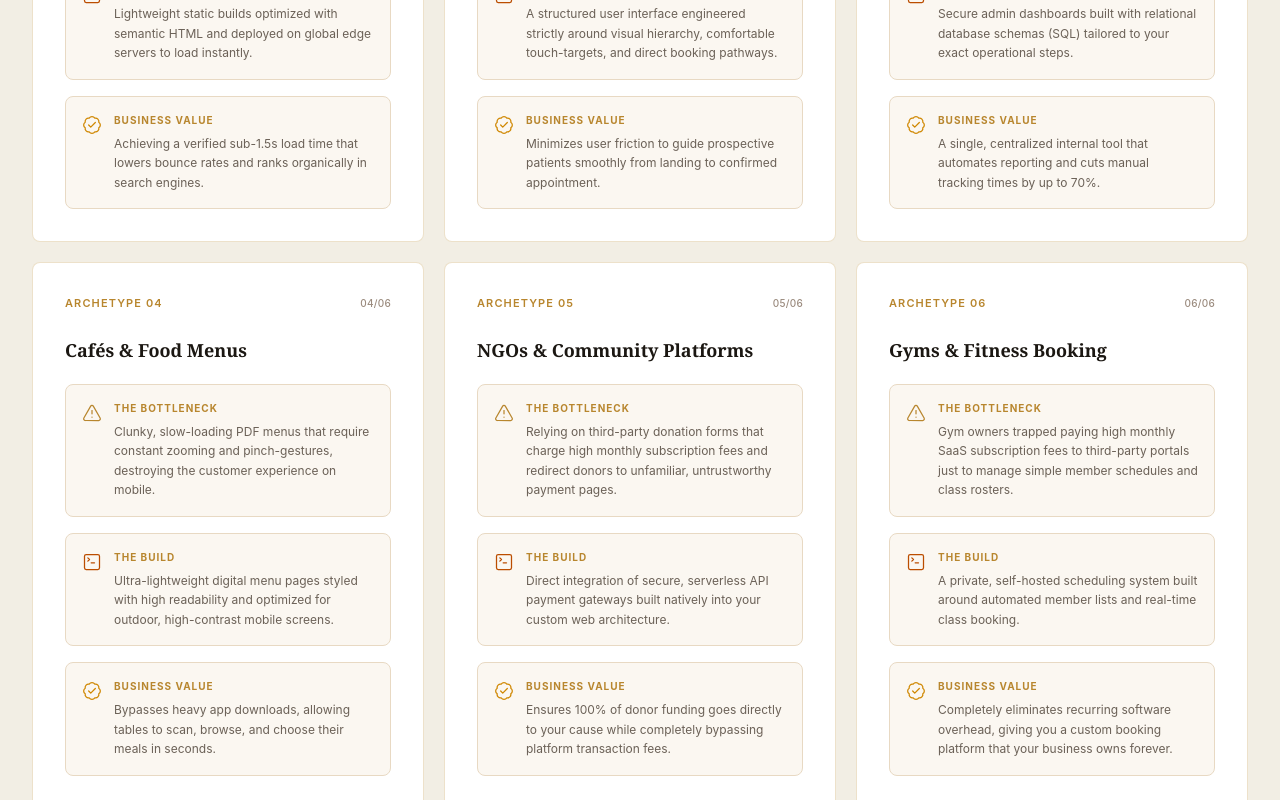
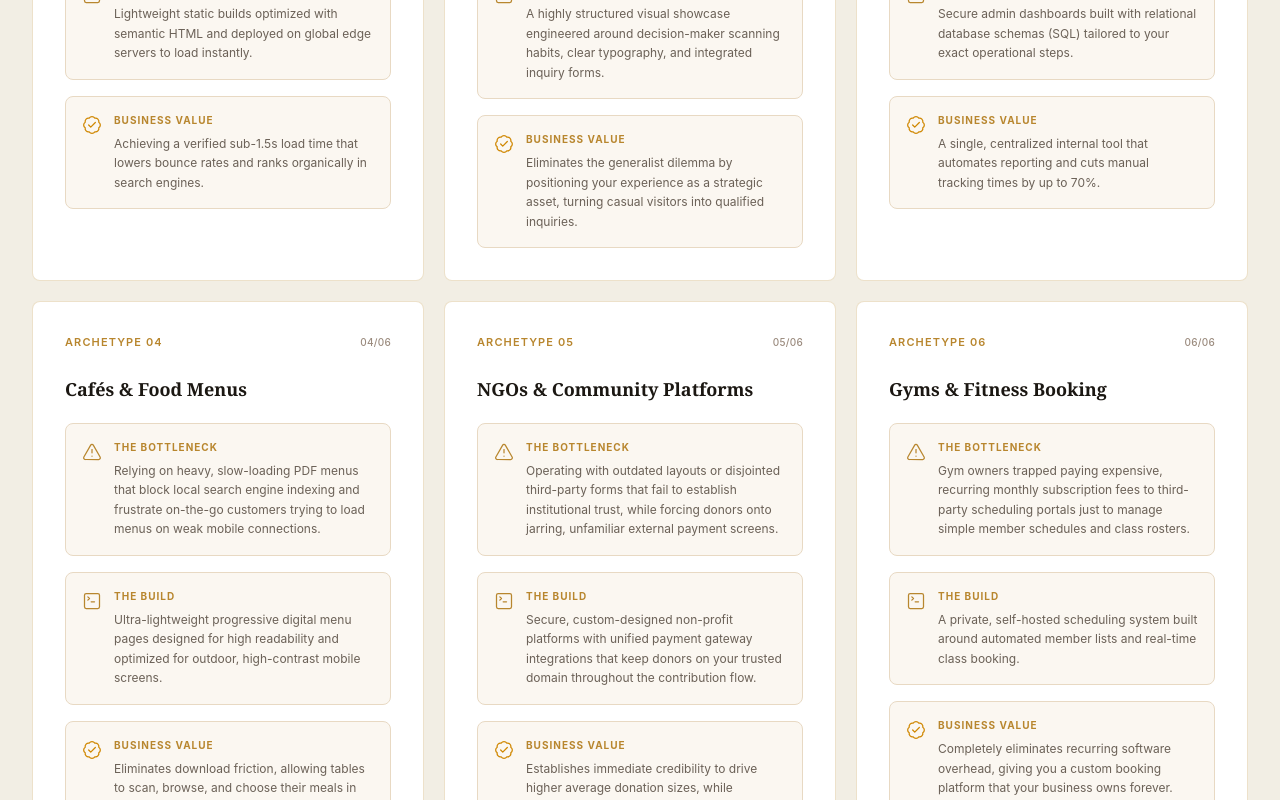
Before and after one commit to GopalNavetia/Business-Website, a React app: page /our-work in a window 1280 px wide. Shown: the part 980-1780 px from the top of the page. Built offline with nearby package versions, Linux system fonts and the light colour scheme; the HTML template or start-up script is replaced by a standard one.

Commit message:
COntent Correct

```diff
--- a/src/pages/OurWork.jsx
+++ b/src/pages/OurWork.jsx
@@ -75,13 +75,13 @@
             title: "Professional Portfolios",
             bottleneck: "THE BOTTLENECK",
             bottleneckText:
-                "Medical and consultancy sites often feature cluttered layouts that overwhelm patients, causing them to abandon the page before booking.",
+                "Independent professionals and consultants often present static, resume-style sites that fail to demonstrate authority or capture direct business leads.",
             build: "THE BUILD",
             buildText:
-                "A structured user interface engineered strictly around visual hierarchy, comfortable touch-targets, and direct booking pathways.",
+                "A highly structured visual showcase engineered around decision-maker scanning habits, clear typography, and integrated inquiry forms.",
             value: "BUSINESS VALUE",
             valueText:
-                "Minimizes user friction to guide prospective patients smoothly from landing to confirmed appointment.",
+                "Eliminates the generalist dilemma by positioning your experience as a strategic asset, turning casual visitors into qualified inquiries.",
         },
         {
             number: "03/06",
@@ -103,13 +103,13 @@
             title: "Cafés & Food Menus",
             bottleneck: "THE BOTTLENECK",
             bottleneckText:
-                "Clunky, slow-loading PDF menus that require constant zooming and pinch-gestures, destroying the customer experience on mobile.",
+                "Relying on heavy, slow-loading PDF menus that block local search engine indexing and frustrate on-the-go customers trying to load menus on weak mobile connections.",
             build: "THE BUILD",
             buildText:
-                "Ultra-lightweight digital menu pages styled with high readability and optimized for outdoor, high-contrast mobile screens.",
+                "Ultra-lightweight progressive digital menu pages designed for high readability and optimized for outdoor, high-contrast mobile screens.",
             value: "BUSINESS VALUE",
             valueText:
-                "Bypasses heavy app downloads, allowing tables to scan, browse, and choose their meals in seconds.",
+                "Eliminates download friction, allowing tables to scan, browse, and choose their meals in seconds.",
         },
         {
             number: "05/06",
@@ -117,13 +117,13 @@
             title: "NGOs & Community Platforms",
             bottleneck: "THE BOTTLENECK",
             bottleneckText:
-                "Relying on third-party donation forms that charge high monthly subscription fees and redirect donors to unfamiliar, untrustworthy payment pages.",
+                "Operating with outdated layouts or disjointed third-party forms that fail to establish institutional trust, while forcing donors onto jarring, unfamiliar external payment screens.",
             build: "THE BUILD",
             buildText:
-                "Direct integration of secure, serverless API payment gateways built natively into your custom web architecture.",
+                "Secure, custom-designed non-profit platforms with unified payment gateway integrations that keep donors on your trusted domain throughout the contribution flow.",
             value: "BUSINESS VALUE",
             valueText:
-                "Ensures 100% of donor funding goes directly to your cause while completely bypassing platform transaction fees.",
+                "Establishes immediate credibility to drive higher average donation sizes, while eliminating expensive monthly platform subscription overhead.",
         },
         {
             number: "06/06",
@@ -131,7 +131,7 @@
             title: "Gyms & Fitness Booking",
             bottleneck: "THE BOTTLENECK",
             bottleneckText:
-                "Gym owners trapped paying high monthly SaaS subscription fees to third-party portals just to manage simple member schedules and class rosters.",
+                "Gym owners trapped paying expensive, recurring monthly subscription fees to third-party scheduling portals just to manage simple member schedules and class rosters.",
             build: "THE BUILD",
             buildText:
                 "A private, self-hosted scheduling system built around automated member lists and real-time class booking.",
@@ -267,7 +267,7 @@
 
                                         {/* Build */}
                                         <div className="flex gap-3 rounded-lg border border-[#E8D9C3] bg-[#FBF7F1] p-4">
-                                            <SquareTerminal className="h-5 w-5 shrink-0 text-amber-700 mt-0.5" strokeWidth={1.5} />
+                                            <SquareTerminal className="h-5 w-5 shrink-0 text-[#B8862E] mt-0.5" strokeWidth={1.5} />
                                             <div className="flex-1">
                                                 <p className="text-[10px] font-bold uppercase tracking-widest text-[#B8862E]">
                                                     {category.build}
```
